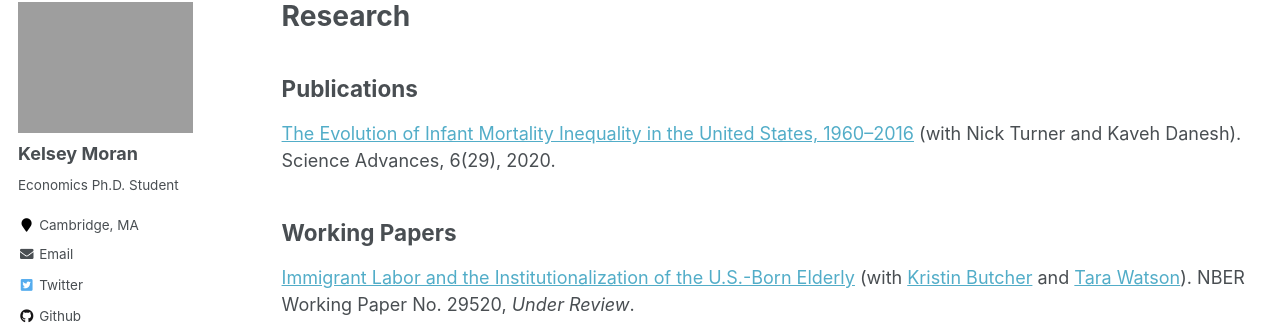
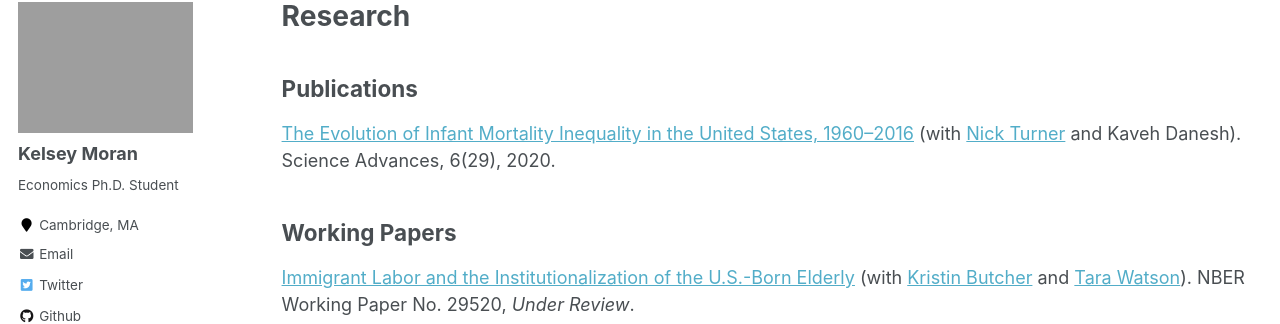
Before and after one commit to kelseymoran/kelseymoran.github.io, a Jekyll site: the page built from _pages/publications.md, in a window 1280 px wide. Shown: the part 116-440 px from the top of the page. Built offline with Jekyll 4.4.1, drawn with Linux system fonts in a browser that asks for light colours; part of the change alters nothing that is shown.

```diff
--- a/_pages/publications.md
+++ b/_pages/publications.md
@@ -7,7 +7,7 @@ author_profile: true
 
 ## Publications
 
-[The Evolution of Infant Mortality Inequality in the United States, 1960–2016](https://www.science.org/doi/full/10.1126/sciadv.aba5908) (with Nick Turner and Kaveh Danesh). Science Advances, 6(29), 2020.
+[The Evolution of Infant Mortality Inequality in the United States, 1960–2016](https://www.science.org/doi/full/10.1126/sciadv.aba5908) (with [Nick Turner](https://www.federalreserve.gov/econres/nick-turner.htm) and Kaveh Danesh). Science Advances, 6(29), 2020.
 
 
 ## Working Papers
```
